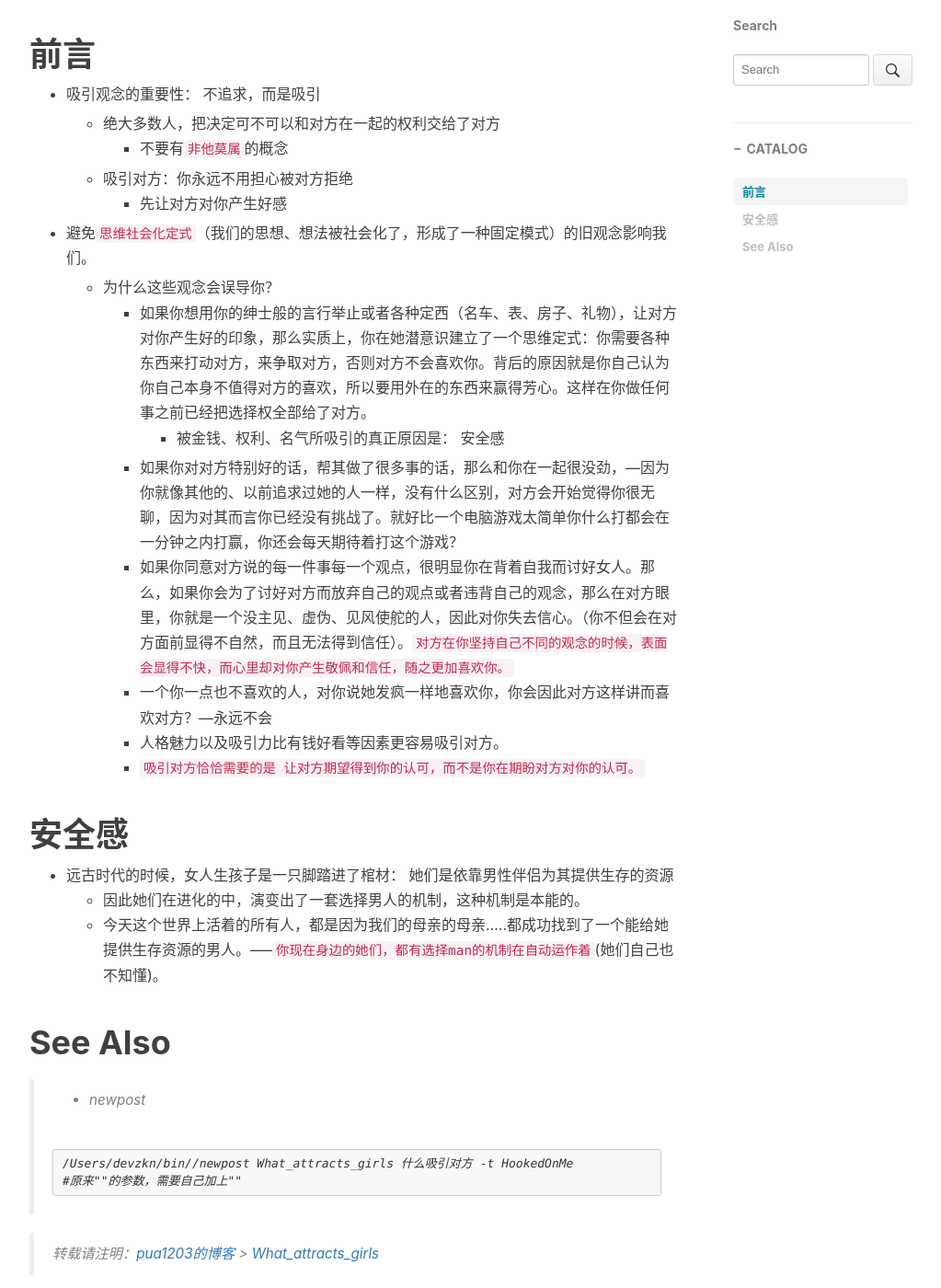
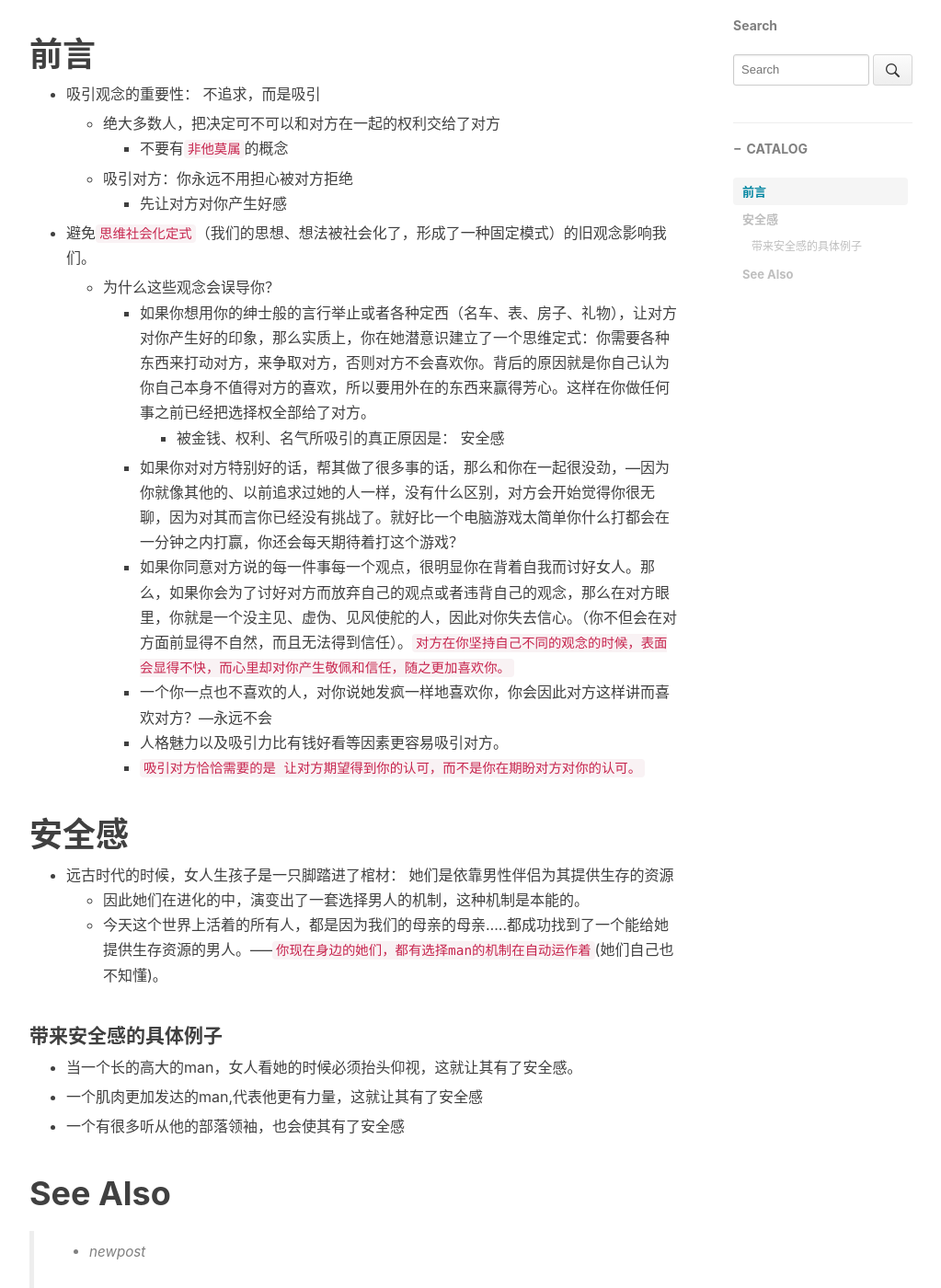
Before and after one commit to pua1203/pua1203.github.io, a Jekyll site: the page built from _posts/HookedOnMe/2018-10-16-What_attracts_girls.md, in a window 1280 px wide and 1400 px high, scrolled down 533 px. Shown: the whole window at 92% size, without its empty margins (233-1256 px from the left). Built offline with Jekyll 4.4.1, drawn with Linux system fonts in a browser that asks for light colours; nearby versions of some CDN libraries; comment, search, counter and statistics services are not loaded.

Commit message:
当一个长的高大的man，女人看她的时候必须抬头仰视，这就让其有了安全感。

```diff
--- a/_posts/HookedOnMe/2018-10-16-What_attracts_girls.md
+++ b/_posts/HookedOnMe/2018-10-16-What_attracts_girls.md
@@ -48,6 +48,17 @@ subtitle: 什么吸引对方
 
 
 
+#### 带来安全感的具体例子
+
+
+
+* 当一个长的高大的man，女人看她的时候必须抬头仰视，这就让其有了安全感。
+
+* 一个肌肉更加发达的man,代表他更有力量，这就让其有了安全感
+
+* 一个有很多听从他的部落领袖，也会使其有了安全感
+
+
 
 
 # See Also
```
